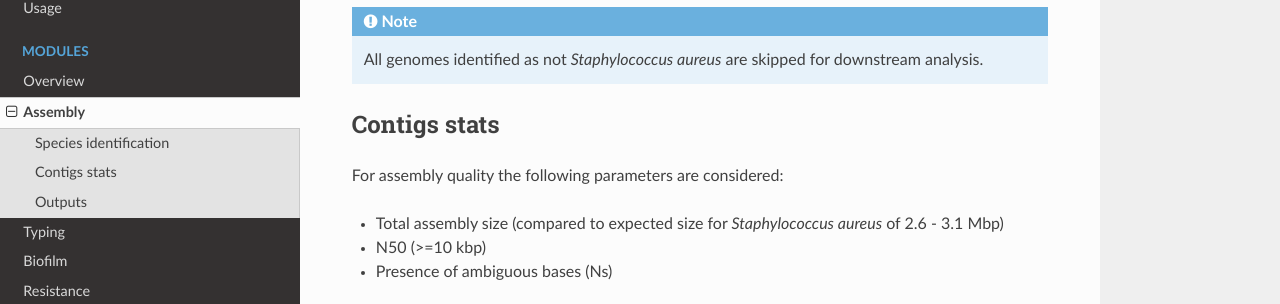
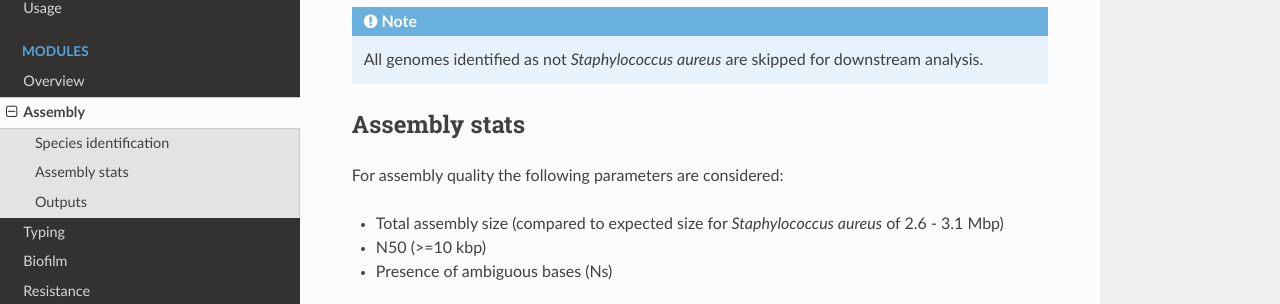
Before and after one commit to riccabolla/StaphSCAN, an MkDocs documentation site: the page built from docs/assembly.md, in a window 1280 px wide and 900 px high, scrolled down 728 px. Shown: the part 171-475 px from the top of the window. Built offline with MkDocs 1.6.1, drawn with Linux system fonts in a browser that asks for light colours; nearby versions of some CDN libraries.

Commit message:
modified subtitle

```diff
--- a/docs/assembly.md
+++ b/docs/assembly.md
@@ -33,7 +33,7 @@ To report the species, the following criteria are used:
 !!! note
     All genomes identified as not *Staphylococcus aureus* are skipped for downstream analysis.
 
-## Contigs stats
+## Assembly stats
 
 For assembly quality the following parameters are considered:
 
```
